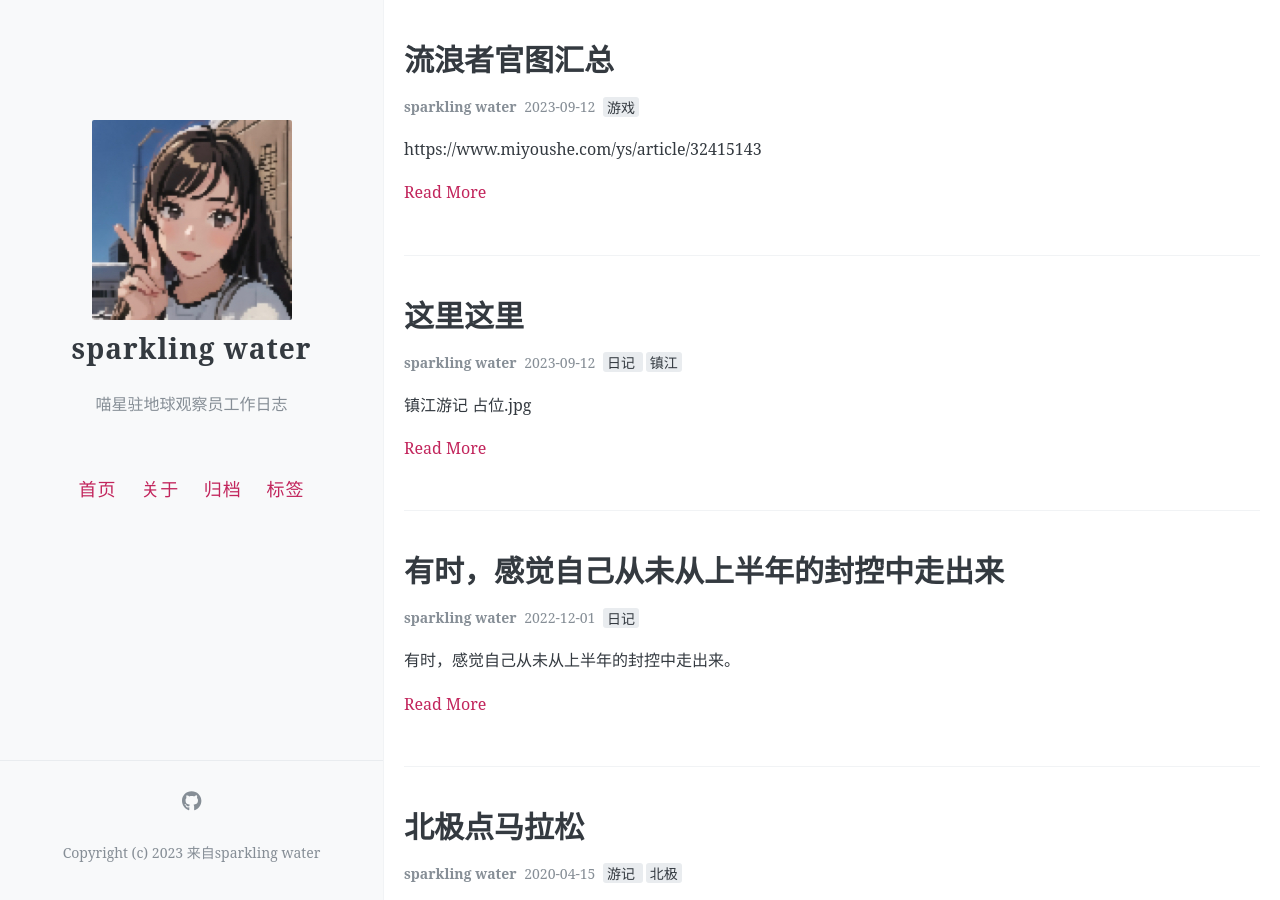
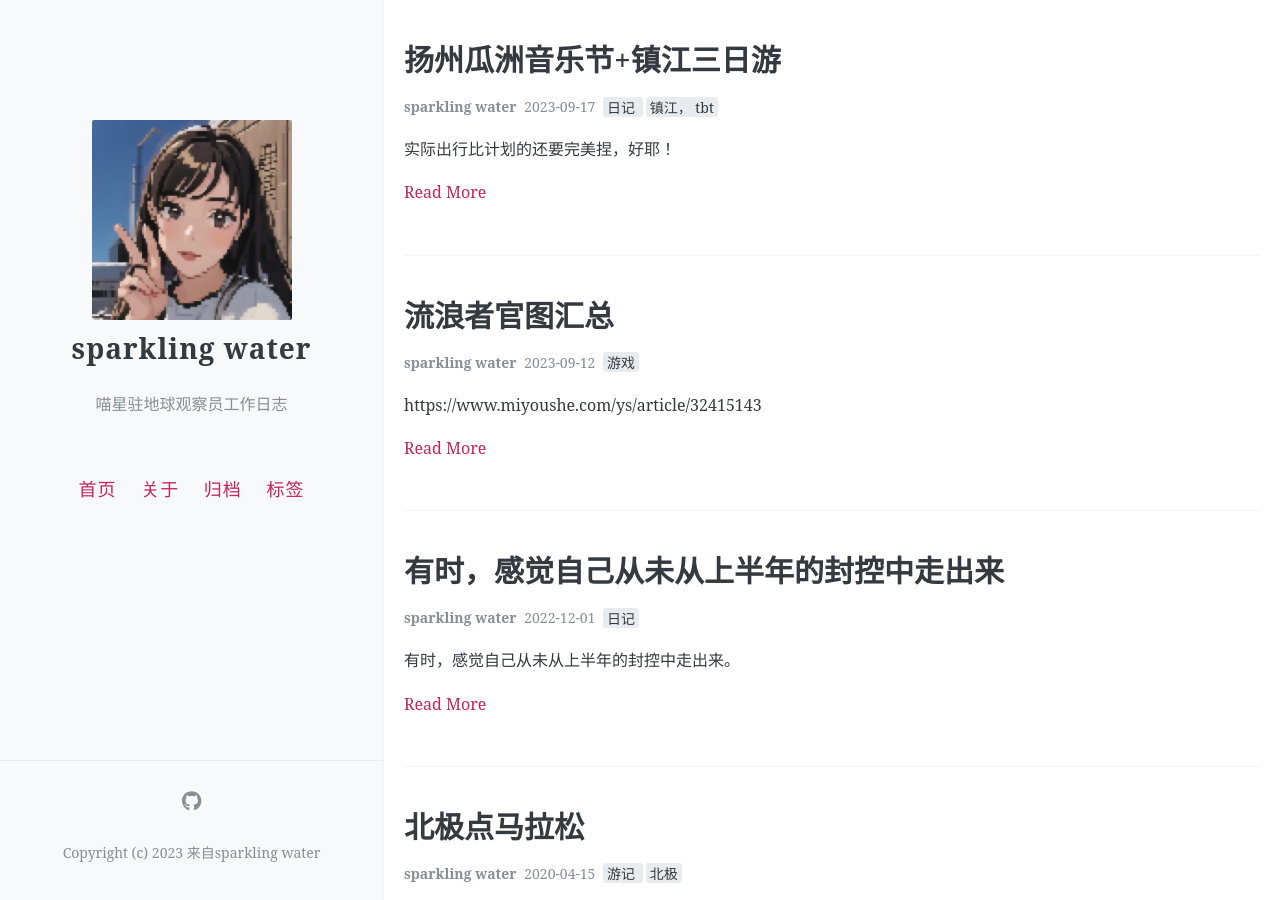
Before and after one commit to jwjwjiawen/sparkling_water, a Jekyll site: the page built from index.html, in a window 1280 px wide and 900 px high. Built offline with Jekyll 4.4.1, drawn with Linux system fonts in a browser that asks for light colours; the list of posts is cut into pages by our own code; comment, search, counter and statistics services are not loaded; part of the change alters nothing that is shown.

Commit message:
Update 2023-09-12-zhenjiang.md

```diff
--- a/_posts/2023-09-12-zhenjiang.md
+++ b/_posts/2023-09-12-zhenjiang.md
@@ -1,10 +1,90 @@
 ---
 layout: post
-title: 这里这里
-date: 2023-09-12
+title: 扬州瓜洲音乐节+镇江三日游
+date: 2023-09-17
 author: sparkling water
-tags: [日记, 镇江]
+tags: [日记, 镇江， tbt]
 comments: true
 toc: true
 ---
-镇江游记 占位.jpg
+实际出行比计划的还要完美捏，好耶！
+
+Day0 下午到镇江，之后西津渡逛逛 + 苏宁晚饭
+
+Day1 金山 + 西津渡 + 音乐节
+
+Day2 西津渡付费景点 + 镇江博物馆 + 西津渡乱逛 + 音乐节 + 西津渡酒吧
+
+Day3 焦山 + 北固山 + 沿江骑行 + 指蔻足道
+
+***
+
+西津渡 原名为“蒜山渡”，于三国时代命名；后来唐代改称为“金陵渡”；宋代以后才改称为“西津渡”。全长不足500米，历经唐、宋、元、明、清至今仍保留着古朴典雅的风情。
+
+![DSC02184.jpeg](https://s2.loli.net/2023/09/17/eYZjsBc6zV2r8lh.jpg)
+![DSC02149.jpeg](https://s2.loli.net/2023/09/17/bI9orRtl6auqwOc.jpg)
+![DSC02150.jpeg](https://s2.loli.net/2023/09/17/NpcqrbA9jV3neZB.jpg)
+![DSC02182.jpeg](https://s2.loli.net/2023/09/17/UGcmFuWHyE5ogzr.jpg)
+![DSC02148.jpeg](https://s2.loli.net/2023/09/17/QITxUXFyOPc6z7E.jpg)
+![DSC02443.jpeg](https://s2.loli.net/2023/09/17/nUIeCwDaZjfvzM2.jpg)
+![DSC02528.jpeg](https://s2.loli.net/2023/09/17/FabBH3un8OQvWSr.jpg)
+![DSC02439.jpeg](https://s2.loli.net/2023/09/17/K6U5GsI7JeVYu43.jpg)
+![DSC02193.jpeg](https://s2.loli.net/2023/09/17/isR5uOY81TcHNvd.jpg)
+
+试图在云台阁（9:00-17:00）看日落，发现周围全是树，啥也看不着。阁顶应该是可以看到，但问题是它关门早啊🥹 另外云台阁是仿古建筑，不过登顶后视野极好，金山焦山北固山都能看到（焦山万佛塔超级标志性）。
+
+![DSC02153.jpeg](https://s2.loli.net/2023/09/17/pmIROTX9Zvuok38.jpg)
+
+观音洞（9:00-17:00）是值得花钱买票进去转一转的（铁柱宫什么的也能转到），清幽静谧，虽然不大内容也不太多但很有感觉。
+
+![DSC02221.jpeg](https://s2.loli.net/2023/09/17/FJnbXaVhoIe6OYZ.jpg)
+![DSC02420.jpeg](https://s2.loli.net/2023/09/17/YswamIZ3JeT89kt.jpg)
+![DSC02438.jpeg](https://s2.loli.net/2023/09/17/vrs39JXGRT4oc5l.jpg)
+![DSC02422.jpeg](https://s2.loli.net/2023/09/17/lM1BJGNro4KuVIQ.jpg)
+
+救生会（9:00-17:00）是南宋时期创设的水上救援机构，也是全世界最早的水上救援组织之一。
+
+![DSC02458.jpeg](https://s2.loli.net/2023/09/17/sqS8a2zTlDrhQdR.jpg)
+![DSC02484.jpeg](https://s2.loli.net/2023/09/17/iNw81UpTs34juFo.jpg)
+
+金山（8:30-16:30入场）名胜古迹超级多，我们主要逛了金山寺、冷泉、芙蓉楼，没来得及泛舟金山湖有点小遗憾～
+
+![DSC02325.jpeg](https://s2.loli.net/2023/09/17/xwGWX1UFK4CVjPb.jpg)
+![DSC02310.jpeg](https://s2.loli.net/2023/09/17/TPWzU9djCYa7GFg.jpg)
+![DSC02240.jpeg](https://s2.loli.net/2023/09/17/ObN3r2tqTRVhsd9.jpg)
+![DSC02228.jpeg](https://s2.loli.net/2023/09/17/9ek27R3jAZzntlP.jpg)
+![DSC02280.jpeg](https://s2.loli.net/2023/09/17/vwdybZfkD5ml7ji.jpg)
+
+镇江博物馆我们只去了免费的两个区，内容很丰富！
+
+![pic1](https://s2.loli.net/2023/09/17/8OQc3WKr7Sh4Z2Y.jpg)
+![pic2](https://s2.loli.net/2023/09/17/8FrwueXaSbW9Phv.jpg)
+![pic3.jpeg](https://s2.loli.net/2023/09/17/4Lfe8YKRAZUiags.jpg)
+![pic4.jpeg](https://s2.loli.net/2023/09/17/d3QVb7Ja8svT14r.jpg)
+![pic5.jpeg](https://s2.loli.net/2023/09/17/GrwATCY279Q3j1B.jpg)
+![pic6.jpeg](https://s2.loli.net/2023/09/17/pFHBCKoqlUGYhS3.jpg)
+![pic7.jpeg](https://s2.loli.net/2023/09/17/6B1lEDysnKit8IG.jpg)
+
+焦山（8:00-17:30，16:30停止入场）四面环江，有江上浮玉之称，有始建于东汉年间的定慧寺，珍藏了王羲之瘞鹤铭石刻的碑林博物馆，从六朝到民国都有的摩崖石刻，etc，人文气息很浓厚！
+
+![DSC02604.jpeg](https://s2.loli.net/2023/09/17/Bc8nzGVAZx4oQYs.jpg)
+![DSC02647.jpeg](https://s2.loli.net/2023/09/17/8S3uLisvWKOVPyJ.jpg)
+![DSC02621.jpeg](https://s2.loli.net/2023/09/17/uh3l7WZb5qEGo2M.jpg)
+![DSC02652.jpeg](https://s2.loli.net/2023/09/17/FDWv6dXhHKCm7Yz.jpg)
+![DSC02608.jpeg](https://s2.loli.net/2023/09/17/Od3BYNADsrXlobF.jpg)
+
+北固山（8:00-17:30）16:30停止进场，17:30关门，我们刚好四点多进去，一个多小时正好逛完😌 亲自爬上古诗里常常出现的山感觉很神奇！而且这里有很多三国相关的古迹，第一次感觉历史离我这么近(´▽｀) 北固楼望出去超级壮观。
+
+![DSC02690.jpeg](https://s2.loli.net/2023/09/17/OwUQ7JZCfXT3P24.jpg)
+![DSC02703.jpeg](https://s2.loli.net/2023/09/17/9cZKLthzSw8dPUb.jpg)
+![DSC02701.jpeg](https://s2.loli.net/2023/09/17/76WAN1J4PSogTyG.jpg)
+![DSC02705.jpeg](https://s2.loli.net/2023/09/17/Q3Uia6SNF2PTu9V.jpg)
+
+小遗憾是去的几天都有点轻度污染，再加上时间问题也没有看成日落，但是最后一天沿着金山湖骑行了一小会还是感觉好棒！好爽！
+
+至于扬州瓜洲音乐节 ，主办方就不多吐槽了，只想说一句刺猬牛boi！！！！！啊啊啊啊啊啊啊！！！
+
+![IMG_3026.jpeg](https://s2.loli.net/2023/09/17/TQKpqL45brU1mxy.jpg)
+![IMG_3049.jpeg](https://s2.loli.net/2023/09/17/StMuvhIf8jsT26a.jpg)
+![IMG_3033.jpeg](https://s2.loli.net/2023/09/17/tKkUH8Ra37ABOEs.jpg)
+![IMG_3006.jpeg](https://s2.loli.net/2023/09/17/OnJaczj7W3D1tNX.jpg)
```
